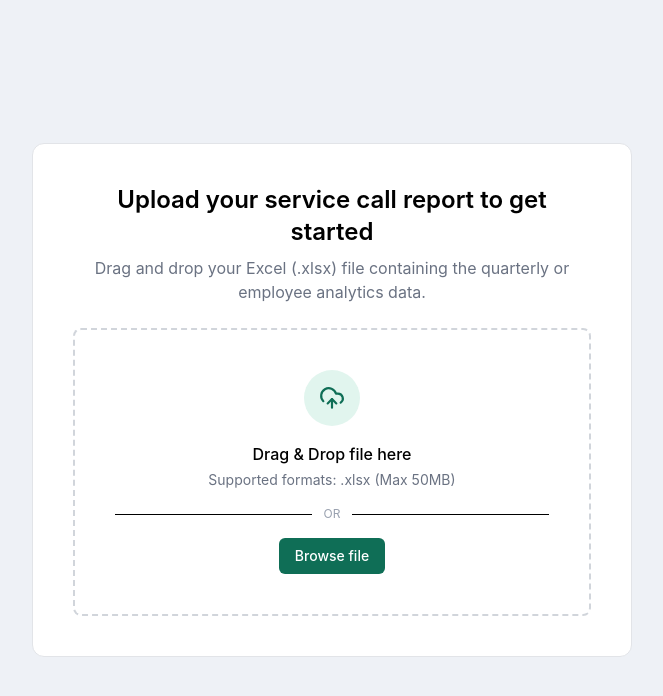
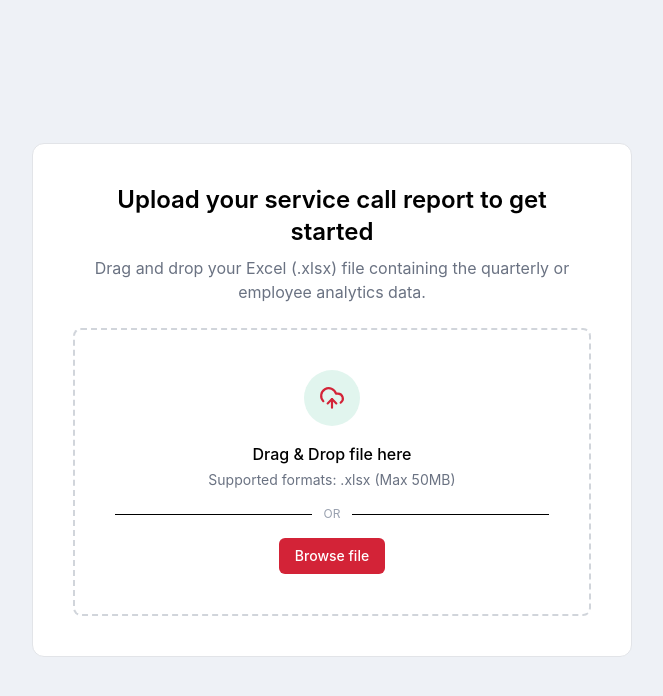
Before and after one commit to Bhumik1395/Dad, a React (Vite) app in the folder frontend/: page / in a window 1280 px wide. Shown: the top 696 px of the page, without its empty margins (308-971 px from the left). Built offline with nearby package versions, Linux system fonts and the light colour scheme; no server answers.

Commit message:
Update index.css

```diff
--- a/frontend/src/index.css
+++ b/frontend/src/index.css
@@ -1,7 +1,7 @@
 @import "tailwindcss";
 
 :root {
-  --color-accent: #0F6E56;
+  --color-accent: #D32337;
   --color-accent-light: #E1F5EE;
   --color-bg: #EEF1F6;
   --color-border: #E2E4E8;
```
